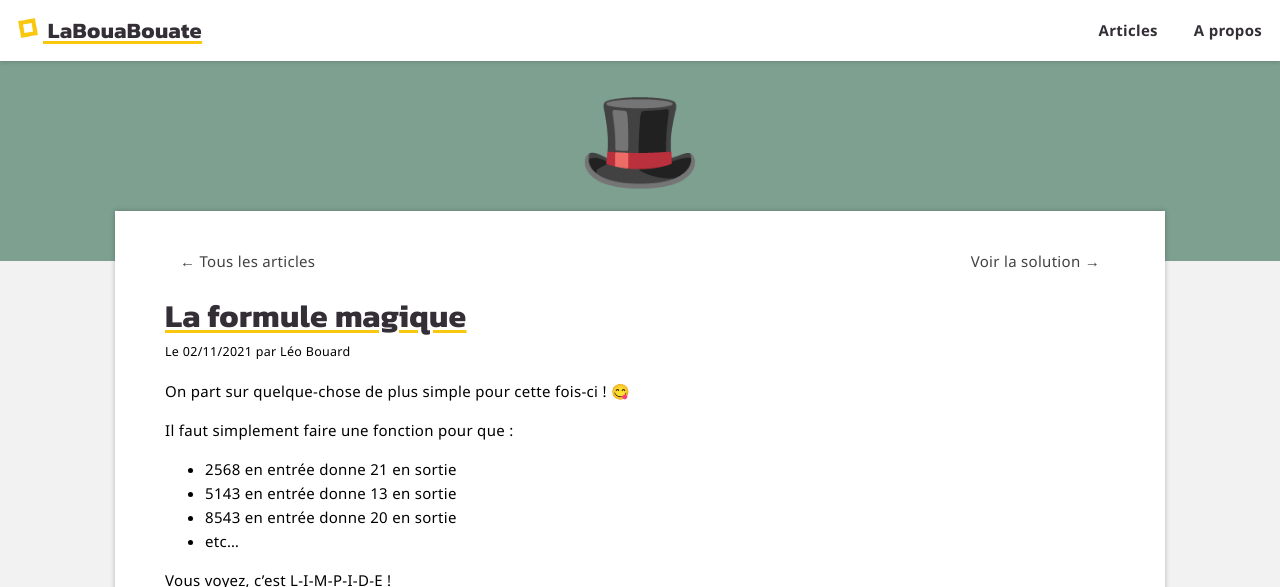
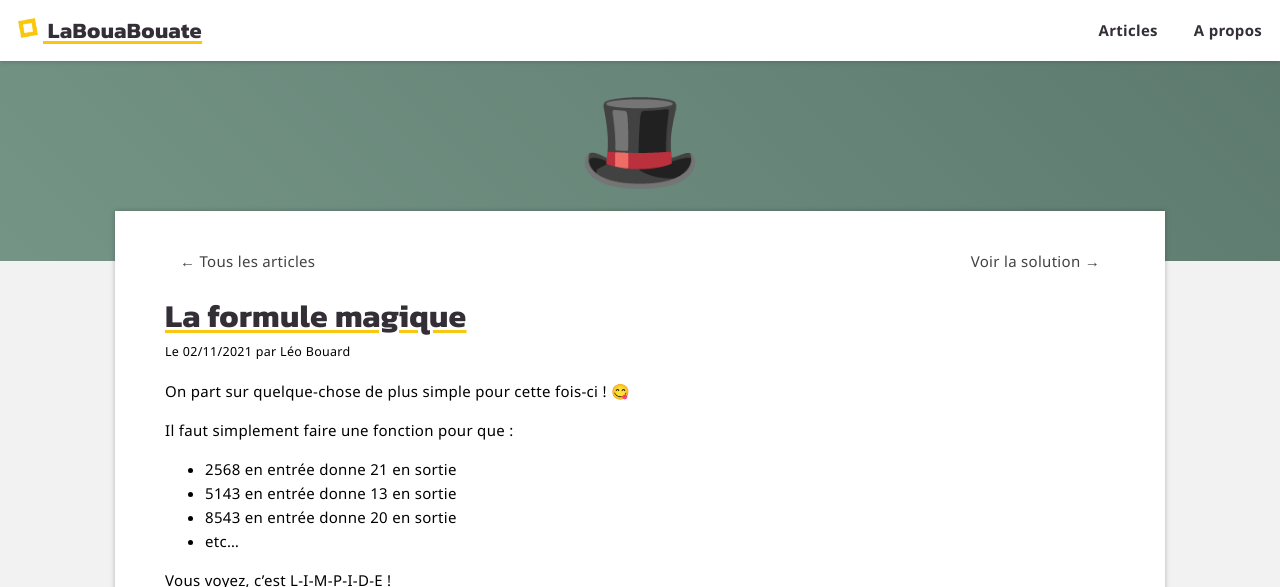
Before and after one commit to leobouard/leobouard.github.io, a Jekyll site: the page built from _posts/2021-11-02-la-formule-magique.md, in a window 1280 px wide. Shown: the top 587 px of the page. Built offline with Jekyll 4.4.1, drawn with Linux system fonts in a browser that asks for light colours; some web fonts are replaced; grey boxes are pictures that could not be loaded.

Commit message:
Update posts.scss

```diff
--- a/assets/css/posts.scss
+++ b/assets/css/posts.scss
@@ -98,7 +98,7 @@ div.favoriteMarker {
     justify-content: center;
     user-select: none;
     font-size: 100px;
-    background: #7EA090;
+    background: linear-gradient(45deg, rgba(116,149,134,1) 0%, rgba(94,122,111,1) 100%);
     z-index: -1;
 }
 
```
